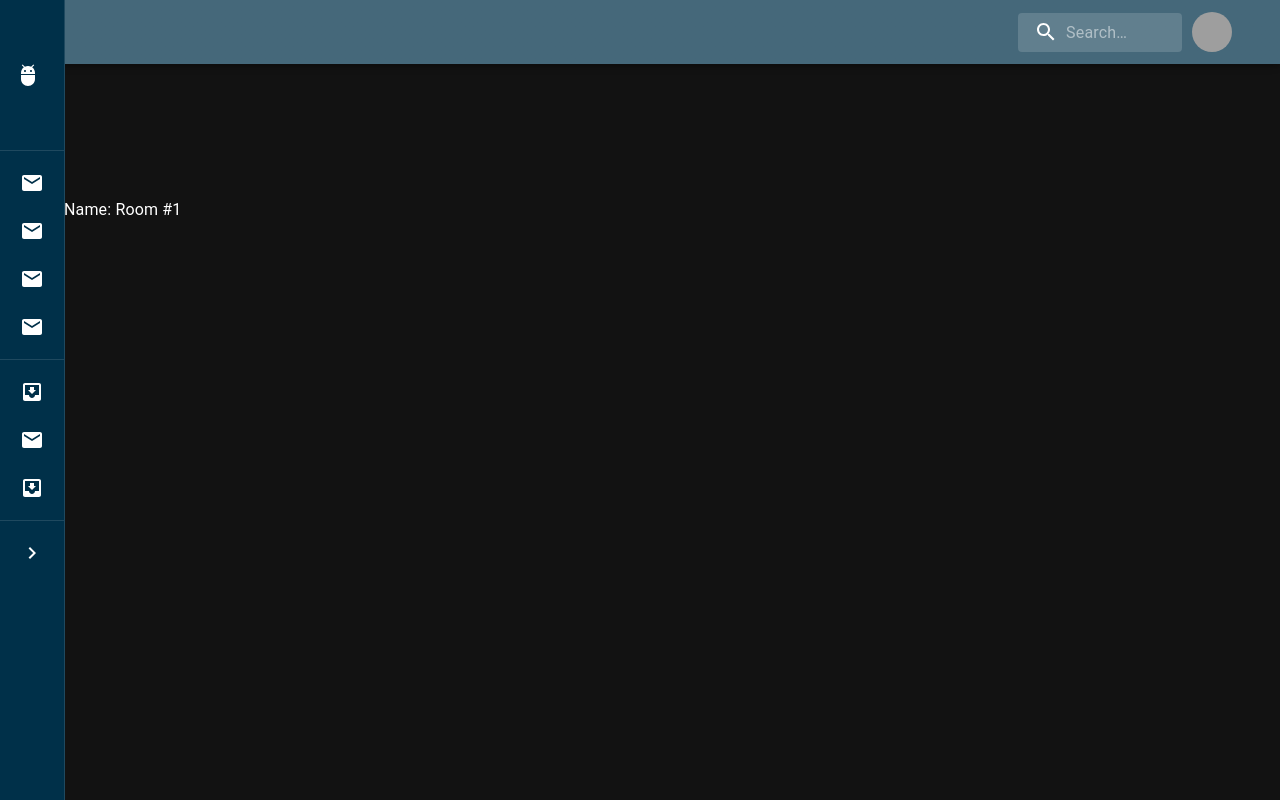
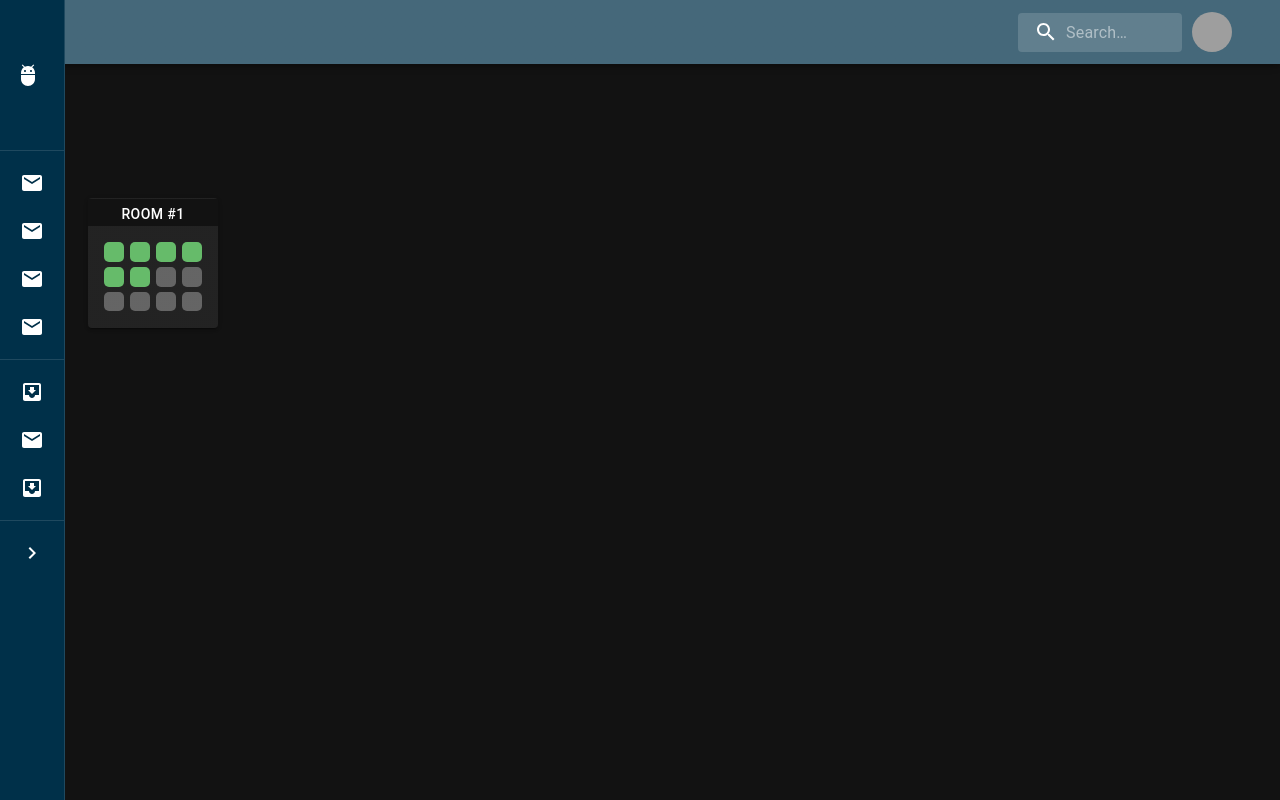
Before and after one commit to AbdelhakGuettaf/cardinex, a Next.js app: page / in a window 1280 px wide. Built offline with nearby package versions, Linux system fonts and the light colour scheme; grey boxes are pictures that could not be loaded.

Commit message:
progress on the classroom component

```diff
--- a/components/Classroom/Classroom.tsx
+++ b/components/Classroom/Classroom.tsx
@@ -1,4 +1,5 @@
-import { Box, Container } from "@mui/material";
+import { styled } from "@mui/material/styles";
+import { Box, Container, Grid, Paper } from "@mui/material";
 import React from "react";
 import { Course, ClassRoom } from "../../app/types";
 
@@ -6,15 +7,81 @@ interface ClassroomProps {
   course: Course;
   room: ClassRoom;
 }
+const Div = styled("div")(({ theme }) => ({
+  ...theme.typography.button,
+  backgroundColor: theme.palette.background.paper,
+  paddingTop: "3px",
+}));
+const Chair = styled("div")(({ theme }) => ({
+  width: "20%",
+  aspectRatio: "1",
+  backgroundColor: theme.palette.success.main,
+  borderRadius: "5px",
+}));
+const InactiveChair = styled("div")(({ theme }) => ({
+  width: "20%",
+  aspectRatio: "1",
+  backgroundColor: theme.palette.action.disabled,
+  borderRadius: "5px",
+}));
 
 export const Classroom: React.FC<ClassroomProps> = ({ course, room }) => {
+  function percentage() {
+    return (100 * course.students.length) / room.capacity;
+  }
+  console.log(percentage() / 8);
   return (
     <>
-      <Container>
-        <Box>
-          <text>Name: {room.name}</text>
-        </Box>
-      </Container>
+      <Box sx={{ width: "130px", height: "130px" }}>
+        <Paper
+          elevation={2}
+          sx={{
+            height: "100%",
+            display: "flex",
+            justifyContent: "center",
+            textAlign: "center",
+            flexDirection: "column",
+          }}
+        >
+          <Div>{room.name}</Div>
+          <Box
+            sx={{
+              display: "flex",
+              p: "16px",
+            }}
+          >
+            <Box
+              sx={{
+                width: "100%",
+                display: "flex",
+                flexWrap: "wrap",
+                justifyContent: "space-between",
+                gap: "5px",
+              }}
+            >
+              {[...Array(12)].map((c, key, index) => {
+                if (percentage() < 10) {
+                  return <Chair key={key} />;
+                }
+                switch (index) {
+                }
+              })}
+
+              {(() => {
+                if (percentage() < 10) {
+                  return [...Array(12)].map((c, key) => <Chair key={key} />);
+                }
+                return [...Array(12)].map((c, key) => {
+                  if (key + 1 < percentage() / 8) {
+                    return <Chair key={key} />;
+                  }
+                  return <InactiveChair key={key} />;
+                });
+              })()}
+            </Box>
+          </Box>
+        </Paper>
+      </Box>
     </>
   );
 };
--- a/pages/index.tsx
+++ b/pages/index.tsx
@@ -7,6 +7,7 @@ import { Provider, useSelector } from "react-redux";
 import { RootState, store } from "../app/store";
 import MiniDrawer from "../components/Drawer/Drawer";
 import { Classroom } from "../components/Classroom/Classroom";
+import { Container } from "@mui/system";
 
 const App = () => {
   const Selector = useSelector((state: RootState) => state);
@@ -40,15 +41,34 @@ const App = () => {
     <ThemeProvider theme={theme}>
       <CssBaseline />
       <MiniDrawer />
+      <Container
+        sx={{
+          marginX: "64px",
+        }}
+      >
         <Classroom
           course={{
             id: "test",
             name: "English",
-          students: ["123456"],
+            students: [
+              "123456",
+              "123456",
+              "123456",
+              "123456",
+              "123456",
+              "123456",
+            ],
             teacher: "456123",
           }}
-        room={{ id: "dfgdfgd", name: "Room #1", state: true, status: true }}
+          room={{
+            id: "dfgdfgd",
+            name: "Room #1",
+            state: true,
+            status: true,
+            capacity: 12,
+          }}
         />
+      </Container>
     </ThemeProvider>
   );
 };
```
Also changed, not shown: app/types.ts (+24 -23 lines). Lines whose indentation alone changed are shown as unchanged.
